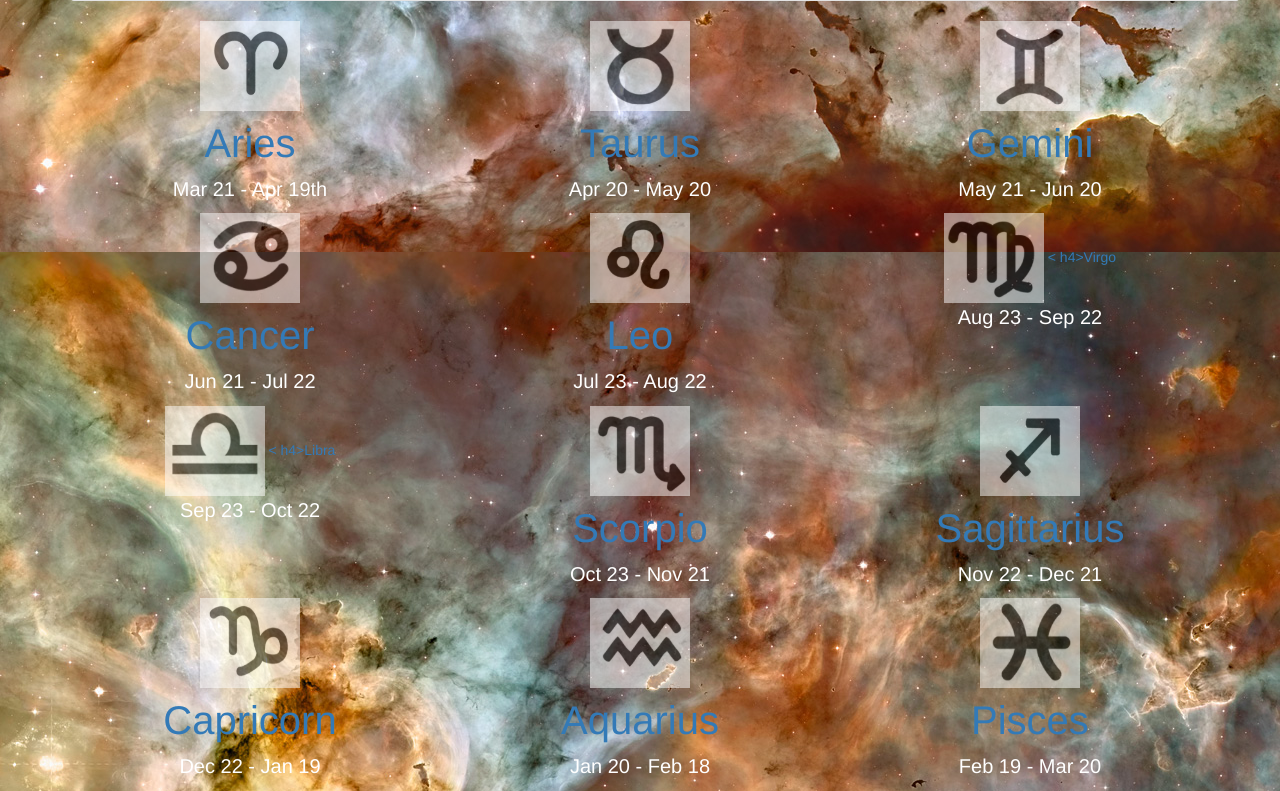
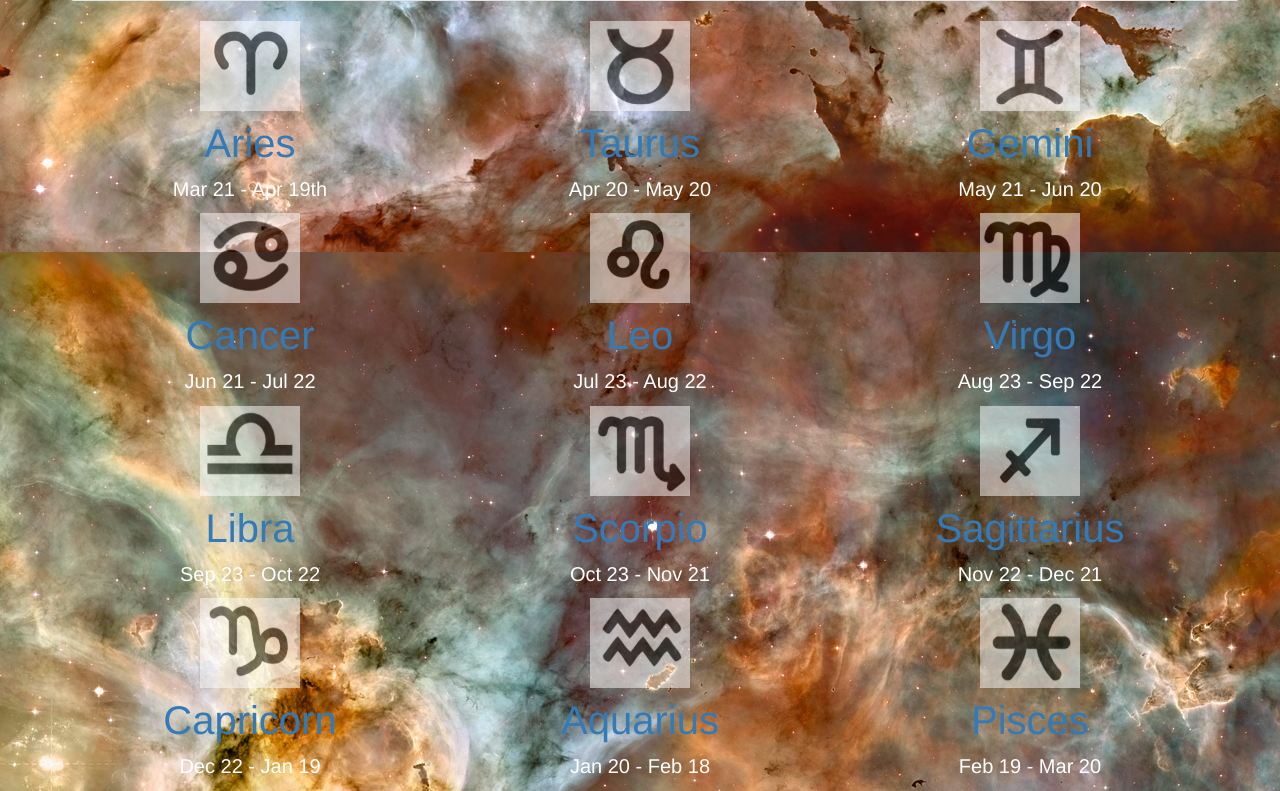
Before and after one commit to eafflu/zodiacSpace, a PHP site: page / in a window 1280 px wide. Shown: the part 772-1563 px from the top of the page. Run offline with PHP 8.4, Linux system fonts and the light colour scheme; some libraries are stand-ins or nearby versions.

Commit message:
Push to live site

```diff
--- a/css/style.css
+++ b/css/style.css
@@ -233,3 +233,9 @@ img{
 .view-first:hover a.info {
     transition-delay: 0.2s;
 }
+body{
+
+    background: no-repeat center center fixed;
+    background-size: cover;
+
+}
--- a/index.html
+++ b/index.html
@@ -59,14 +59,13 @@
             <div class="mask">
                 <h2>Secret Wish</h2>
                 <p>What is Your Secret Wish Based on your zodiac sign?</p>
-                <a href ="/wish.html" class=" info">Let's Go</a>
+                <a href="/wish.html" class="info">Let's Go</a>
             </div>
         </div>
 
         </div>
         <div class="col-md-6">
-            <div id="uni"></div>
-            <p class="popped text-center">On click some shit should pop off, ideally i would like buttons to show up, maybe if i make an array containing all the signs and loop thru <br> and make a button for each one and append it to the column with the id of popped</p>
+            <p class="popped text-center">One Click Away <br></p>
         </div>
 </div>
 </div>
@@ -78,14 +77,14 @@
                     <div class="qitem col-xs-12 col-sm-4 col-md-4 col-lg-4">
                         <img class="zicon" src="/images/ariesZ.png" alt="">
 
-                        <a class="hero"href ="/signs/aries.html">
+                        <a href="/signs/aries.html">
                             <h4>Aries</h4>
                         </a>
                 <p>Mar 21 - Apr 19th</p>
                 </div>
                 <div class="qitem col-xs-12 col-sm-4 col-md-4 col-lg-4">
                     <img class="zicon" src="/images/taurusZ.png" alt="">
-                    <a class="hero"href ="signs/taurus.html">
+                    <a href="signs/taurus.html">
                         <h4>Taurus</h4>
                     </a>
                     <p>Apr 20 - May 20</p>
@@ -93,7 +92,7 @@
                 </div>
                 <div class="qitem col-xs-12 col-sm-4 col-md-4 col-lg-4">
                     <img class="zicon" src="/images/geminiZ.png" alt="">
-                    <a class="hero"href ="signs/gemini.html">
+                    <a href="signs/gemini.html">
                         <h4>Gemini</h4>
                     </a>
                     <p>May 21 - Jun 20</p>
@@ -110,17 +109,17 @@
                 <div class="row">
                     <div class="qitem col-xs-12 col-sm-4 col-md-4 col-lg-4">
                         <img class="zicon" src="/images/cancerZ.png" alt="">
-                        <a class="hero"href ="signs/cancer.html"> <h4>Cancer</h4></a>
+                        <a href="signs/cancer.html"><h4>Cancer</h4></a>
                         <p>Jun 21 - Jul 22</p>
                     </div>
                     <div class="qitem col-xs-12 col-sm-4 col-md-4 col-lg-4">
                         <img class="zicon"src="/images/leoZ.png" alt="">
-                        <a class="hero"href ="signs/leo.html"><h4 >Leo</h4></a>
+                        <a href="signs/leo.html"><h4>Leo</h4></a>
                         <p>Jul 23 - Aug 22</p>
                     </div>
                     <div class="qitem col-xs-12 col-sm-4 col-md-4 col-lg-4">
                         <img class="zicon" src="/images/virgoZ.png" alt="">
-                        <a class="hero"href ="signs/virgo.html">< h4>Virgo</h4></a>
+                        <a href="signs/virgo.html"><h4>Virgo</h4></a>
                         <p>Aug 23 - Sep 22</p>
                     </div>
                 </div>
@@ -131,17 +130,17 @@
                 <div class="row">
                     <div class="qitem col-xs-12 col-sm-4 col-md-4 col-lg-4">
                         <img class="zicon" src="/images/libraZ.png" alt="">
-                        <a class="hero"href ="signs/libra.html">< h4>Libra</h4></a>
+                        <a href="signs/libra.html"><h4>Libra</h4></a>
                         <p>Sep 23 - Oct 22</p>
                     </div>
                     <div class="qitem col-xs-12 col-sm-4 col-md-4 col-lg-4">
                         <img class="zicon" src="/images/scorpioZ.png" alt="">
-                        <a class="hero"href ="signs/scorpio.html" ><h4>Scorpio</h4></a>
+                        <a href="signs/scorpio.html"><h4>Scorpio</h4></a>
                         <p>Oct 23 - Nov 21</p>
                     </div>
                     <div class="qitem col-xs-12 col-sm-4 col-md-4 col-lg-4">
                         <img class="zicon" src="/images/sagittariusZ.png" alt="">
-                        <a class="hero"href ="signs/sagittarius.h tml"><h4>Sagittarius</h4></a>
+                        <a href="signs/sagittarius.html"><h4>Sagittarius</h4></a>
                         <p>Nov 22 - Dec 21</p>
                     </div>
 
@@ -156,17 +155,17 @@
                 <div class="row">
                     <div class="qitem col-xs-12 col-sm-4 col-md-4 col-lg-4">
                         <img class="zicon" src="/images/capricornZ.png" alt="">
-                        <a class="hero"href ="signs/capricorn.htm l"><h4>Capricorn</h4></a>
+                        <a href="signs/capricorn.html"><h4>Capricorn</h4></a>
                         <p>Dec 22 - Jan 19</p>
                     </div>
                     <div class="qitem col-xs-12 col-sm-4 col-md-4 col-lg-4">
                         <img class ="zicon" src="/images/aquariusZ.png" alt="">
-                        <a class="hero"href ="signs/aquarius.html "><h4>Aquarius</h4></a>
+                        <a href="signs/aquarius.html"><h4>Aquarius</h4></a>
                         <p>Jan 20 - Feb 18</p>
                     </div>
                     <div class="qitem col-xs-12 col-sm-4 col-md-4 col-lg-4">
                        <img class="zicon" src="/images/piscesZ.png" alt="">
-                        <a class="hero"href ="signs/pisces.html"> <h4>Pisces</h4></a>
+                        <a href="signs/pisces.html"><h4>Pisces</h4></a>
                         <p>Feb 19 - Mar 20</p>
                     </div>
 
--- a/main.js
+++ b/main.js
@@ -5,7 +5,7 @@ $(document).ready(function(){
 console.log('been clicked')
 if(href === '/wish.html'){
 console.log('this worked')
-$(".popped").show()
+$(".fuck").show()
 const $signs = ['aries', 'cancer', 'leo', 'virgo', 'aquarius', 'gemini', 'sagittarius', 'taurus', 'scorpio', 'leo', 'pisces', 'libra']
 console.log($signs, 'this is signs array')
 $signs.forEach(sign =>{
```
